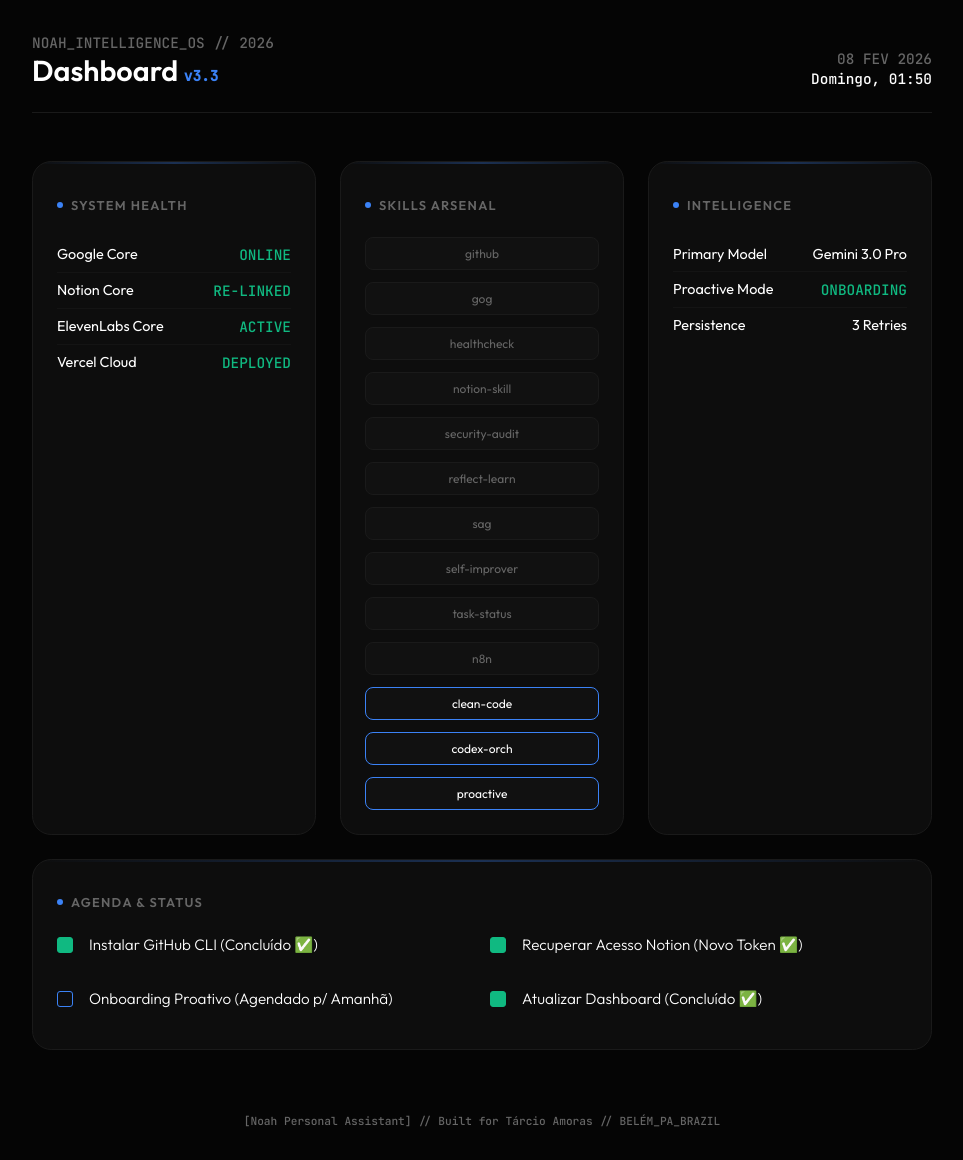
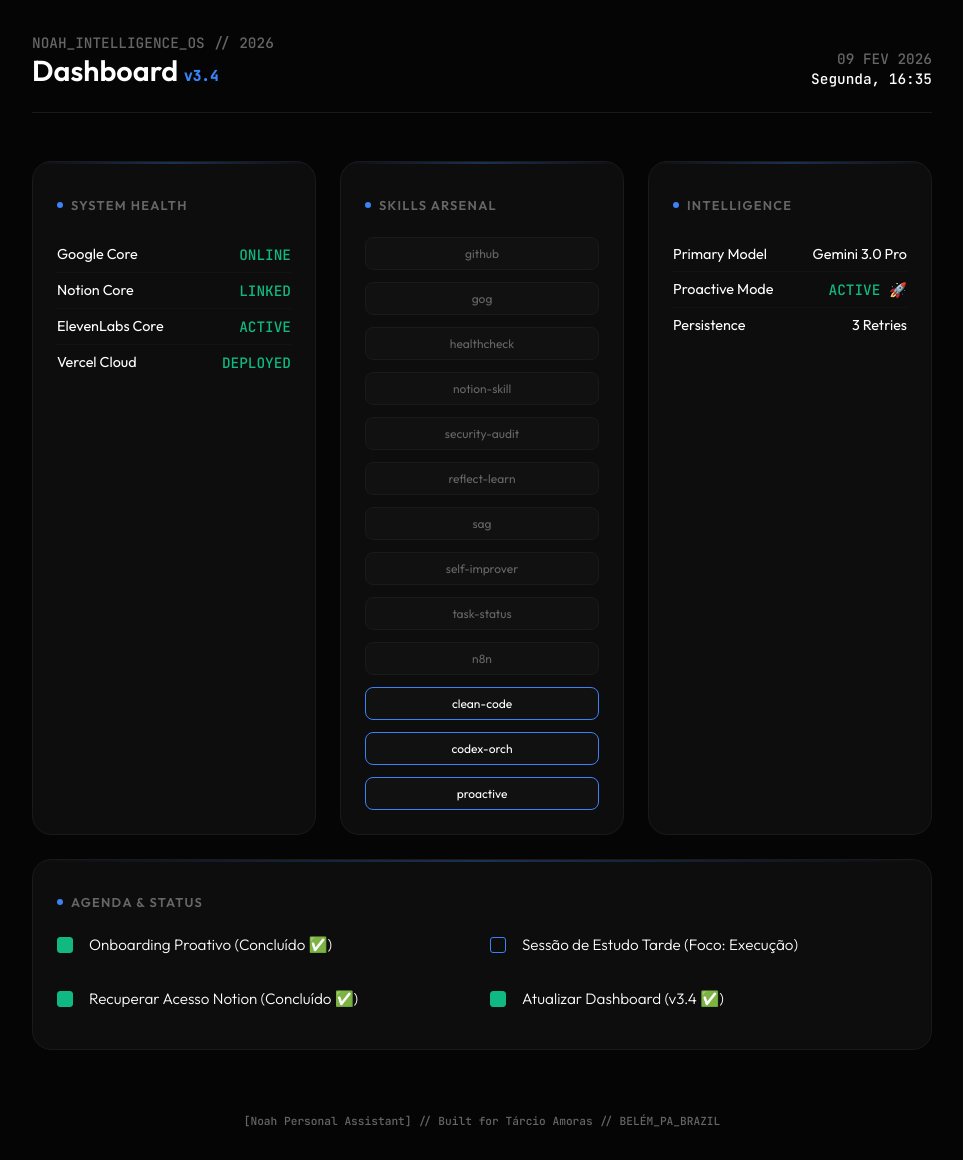
Before and after one commit to assistentepessoal17-blip/noah-dashboard, a plain HTML site: page index.html in a window 1280 px wide. Shown: the whole page, without its empty margins (158-1121 px from the left). Drawn offline with Linux system fonts and the light colour scheme.

Commit message:
Update dashboard v3.4

```diff
--- a/index.html
+++ b/index.html
@@ -3,7 +3,7 @@
 <head>
     <meta charset="UTF-8">
     <meta name="viewport" content="width=device-width, initial-scale=1.0">
-    <title>Noah OS | Dashboard v3.3</title>
+    <title>Noah OS | Dashboard v3.4</title>
     <link rel="preconnect" href="https://fonts.googleapis.com">
     <link rel="preconnect" href="https://fonts.gstatic.com" crossorigin>
     <link href="https://fonts.googleapis.com/css2?family=JetBrains+Mono:wght@300;500&family=Outfit:wght@300;400;600&display=swap" rel="stylesheet">
@@ -97,11 +97,11 @@
         <header class="header">
             <div>
                 <span>NOAH_INTELLIGENCE_OS // 2026</span>
-                <h1>Dashboard <span style="color:var(--accent)">v3.3</span></h1>
+                <h1>Dashboard <span style="color:var(--accent)">v3.4</span></h1>
             </div>
             <div style="text-align: right">
-                <span>08 FEV 2026</span><br>
-                <span style="color:var(--text)">Domingo, 01:50</span>
+                <span>09 FEV 2026</span><br>
+                <span style="color:var(--text)">Segunda, 16:35</span>
             </div>
         </header>
 
@@ -110,7 +110,7 @@
                 <h2><div class="dot"></div> System Health</h2>
                 <div class="status-list">
                     <div class="status-item"><span>Google Core</span> <span class="status-val">ONLINE</span></div>
-                    <div class="status-item"><span>Notion Core</span> <span class="status-val">RE-LINKED</span></div>
+                    <div class="status-item"><span>Notion Core</span> <span class="status-val">LINKED</span></div>
                     <div class="status-item"><span>ElevenLabs Core</span> <span class="status-val">ACTIVE</span></div>
                     <div class="status-item"><span>Vercel Cloud</span> <span class="status-val">DEPLOYED</span></div>
                 </div>
@@ -139,7 +139,7 @@
                 <h2><div class="dot"></div> Intelligence</h2>
                 <div class="status-list">
                     <div class="status-item"><span>Primary Model</span> <span style="color:var(--text)">Gemini 3.0 Pro</span></div>
-                    <div class="status-item"><span>Proactive Mode</span> <span class="status-val">ONBOARDING</span></div>
+                    <div class="status-item"><span>Proactive Mode</span> <span class="status-val">ACTIVE 🚀</span></div>
                     <div class="status-item"><span>Persistence</span> <span style="color:var(--text)">3 Retries</span></div>
                 </div>
             </div>
@@ -147,10 +147,10 @@
             <div class="card" style="grid-column: 1 / -1;">
                 <h2><div class="dot"></div> Agenda & Status</h2>
                 <div class="task-list" style="display: grid; grid-template-columns: 1fr 1fr; gap: 1rem;">
-                    <div class="task-item"><div class="task-bullet" style="background:var(--success);border-color:var(--success)"></div><div class="task-content">Instalar GitHub CLI (Concluído ✅)</div></div>
-                    <div class="task-item"><div class="task-bullet" style="background:var(--success);border-color:var(--success)"></div><div class="task-content">Recuperar Acesso Notion (Novo Token ✅)</div></div>
-                    <div class="task-item"><div class="task-bullet"></div><div class="task-content">Onboarding Proativo (Agendado p/ Amanhã)</div></div>
-                    <div class="task-item"><div class="task-bullet" style="background:var(--success);border-color:var(--success)"></div><div class="task-content">Atualizar Dashboard (Concluído ✅)</div></div>
+                    <div class="task-item"><div class="task-bullet" style="background:var(--success);border-color:var(--success)"></div><div class="task-content">Onboarding Proativo (Concluído ✅)</div></div>
+                    <div class="task-item"><div class="task-bullet" style="border-color:var(--accent)"></div><div class="task-content">Sessão de Estudo Tarde (Foco: Execução)</div></div>
+                    <div class="task-item"><div class="task-bullet" style="background:var(--success);border-color:var(--success)"></div><div class="task-content">Recuperar Acesso Notion (Concluído ✅)</div></div>
+                    <div class="task-item"><div class="task-bullet" style="background:var(--success);border-color:var(--success)"></div><div class="task-content">Atualizar Dashboard (v3.4 ✅)</div></div>
                 </div>
             </div>
         </div>
```
